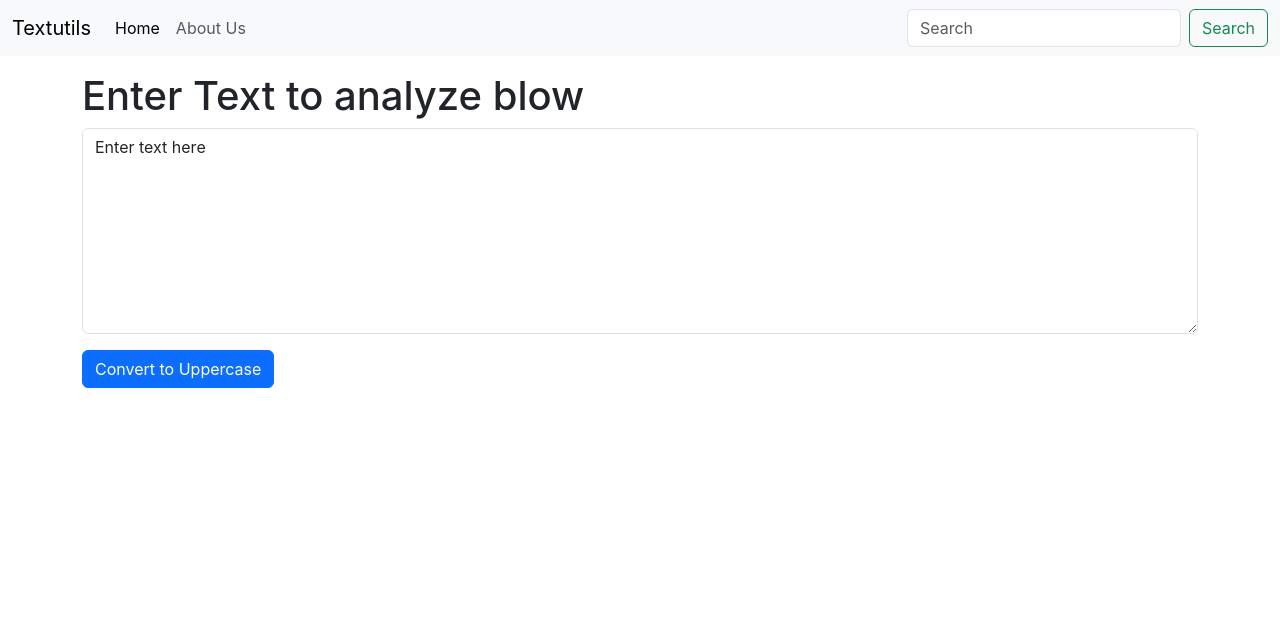
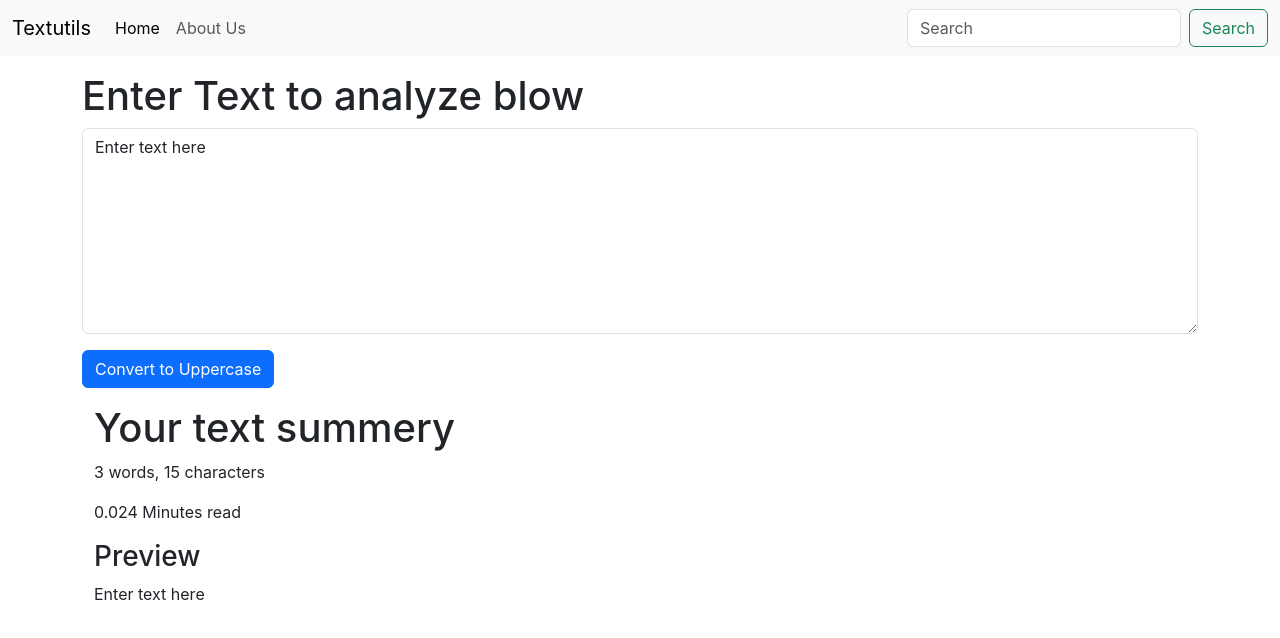
Before and after one commit to CoreTech7704/TEXTUTILS, a React (Create React App) app: page / in a window 1280 px wide. Shown: the top 638 px of the page. Built offline with nearby package versions, Linux system fonts and the light colour scheme.

Commit message:
Textform update 4

```diff
--- a/src/componets/TextForm.js
+++ b/src/componets/TextForm.js
@@ -2,13 +2,14 @@
 
 export default function TextForm(props) {
     const handleUpClick = (event) => {
+        // console.log("Uppercase button was clicked" + text);
         event.preventDefault();
         let newText = text.toUpperCase();
         setText(newText);
     }
 
     const handleOnChange = (event) => {
-        console.log("On Change");
+        // console.log("On Change");
         setText(event.target.value);
     }
 
@@ -17,7 +18,8 @@
     // setText("new tetx"); correct way to chnage state
 
   return (
-    <div>
+    <>
+    <div className='Conatainer'>
       <form>
         <h1>{props.heading}</h1>
         <div className="mb-3">
@@ -26,5 +28,13 @@
         <button className="btn btn-primary" onClick={handleUpClick}>Convert to Uppercase</button>
         </form>
     </div>
+    <div className="container my-3">
+        <h1>Your text summery</h1>
+        <p>{text.split(" ").length} words, {text.length} characters</p>
+        <p>{0.008 * text.split(" ").length} Minutes read</p>
+        <h3>Preview</h3>
+        <p>{text}</p>
+    </div>
+    </>
   )
 }
```
